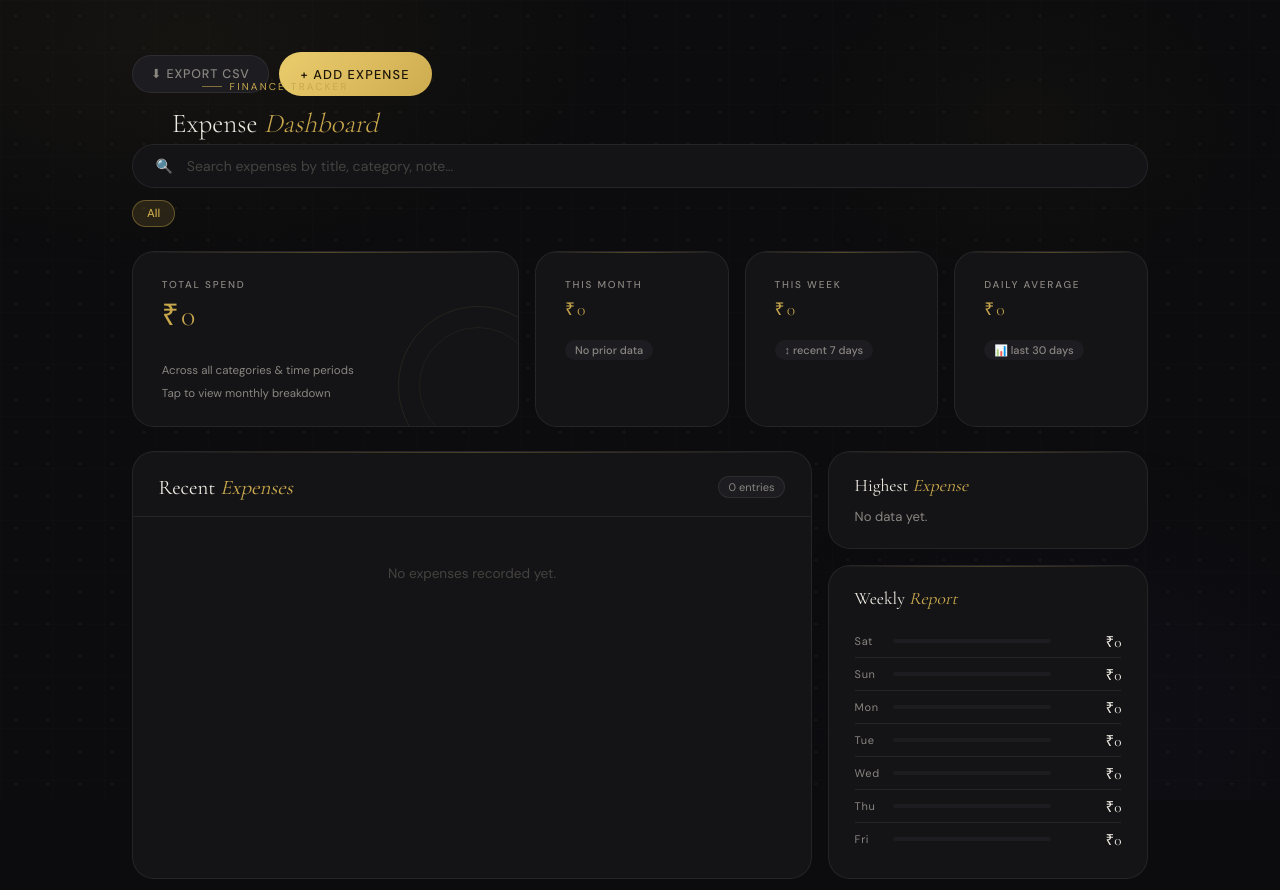
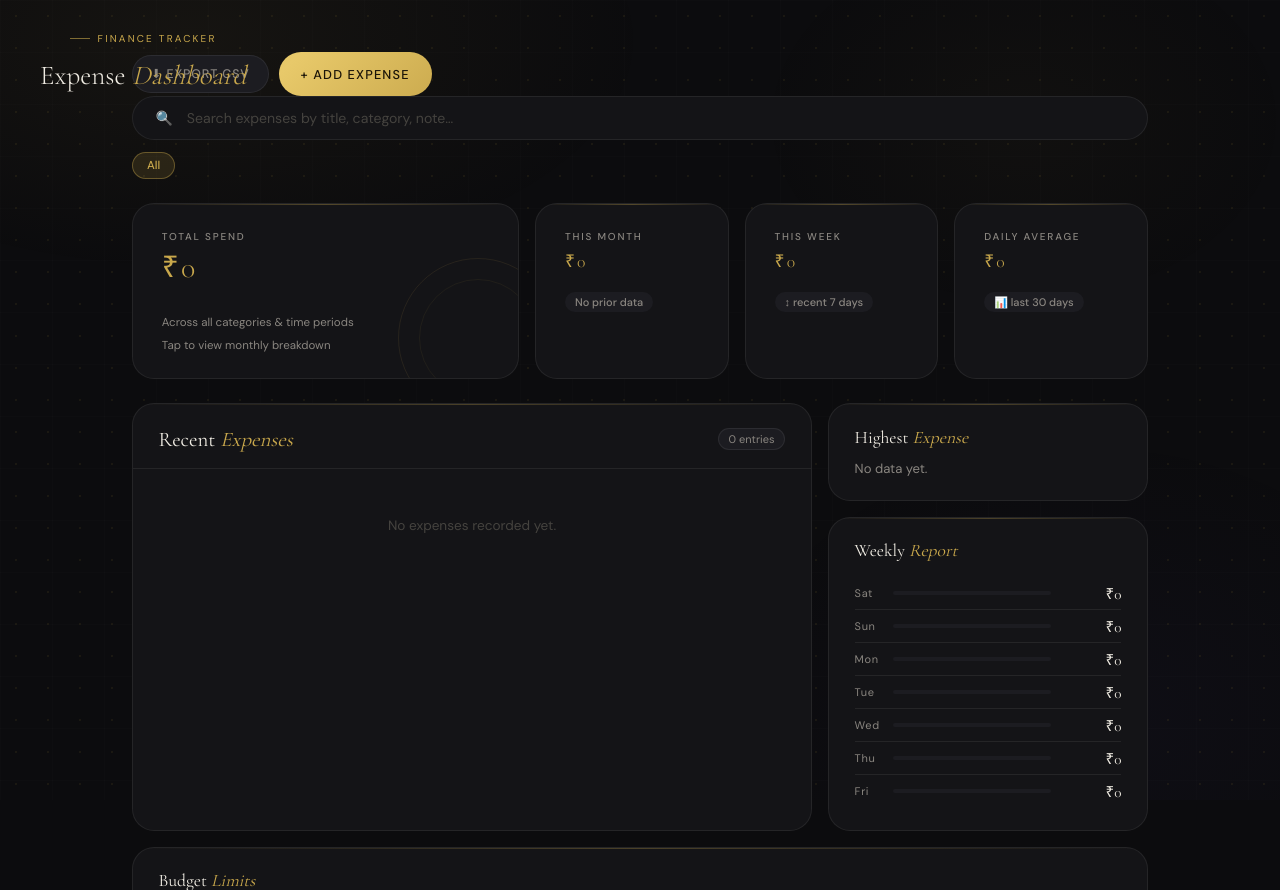
Before and after one commit to Booma-S/SpendWise, a Django app: page / in a window 1280 px wide. Shown: the top 890 px of the page. Run offline with Django 5.2, Linux system fonts and the light colour scheme; data that the repository does not hold is empty.

Commit message:
Updated UI

```diff
--- a/tracker/templates/home.html
+++ b/tracker/templates/home.html
@@ -85,10 +85,9 @@
 
         /* ── TOP NAV ── */
         .topnav {
-            display: flex; align-items: flex-start; justify-content: space-between;
-            margin-bottom: 3rem;
-            animation: rise 0.6s 0.05s both;
-            flex-wrap: wrap;
+            display: flex;
+            flex-direction: column;   /* stack everything vertically */
+            align-items: flex-start;  /* align left */
             gap: 10px;
         }
         .brand { display: flex; flex-direction: column; }
@@ -100,7 +99,7 @@
         .brand-name { font-family: 'Cormorant Garamond', serif; font-size: 1.7rem; font-weight: 300; }
         .brand-name em { font-style: italic; color: var(--gold); }
 
-        .nav-actions { display: flex; gap: 10px; align-items:center; margin-top: 4px; }
+        .nav-actions { display: flex; gap: 10px; align-items:center; margin-top: 4px; flex-shrink: 0;  }
 
         .btn-add {
             display: inline-flex; align-items: center; gap: 8px;
```
